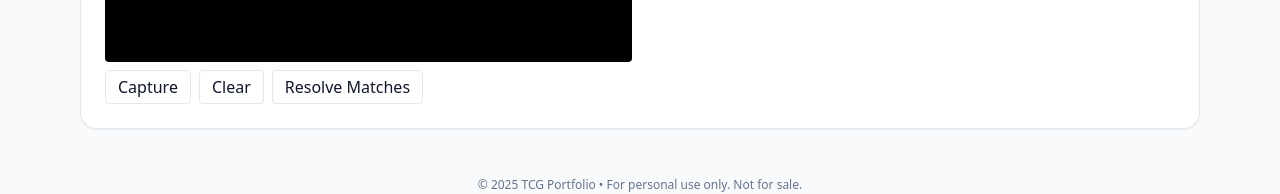
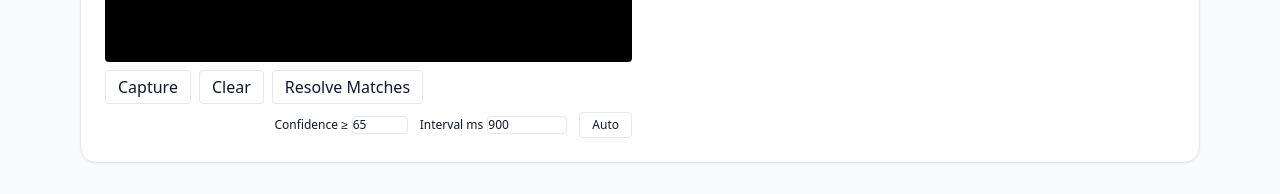
Before and after one commit to Epetaway/mtg-proxy-generator, a React (Vite) app in the folder client/: page /scan in a window 1280 px wide. Shown: the part 396-590 px from the top of the page. Built offline with nearby package versions, Linux system fonts and the light colour scheme; no server answers.

Commit message:
feat(scanner): add confidence scoring and Auto Capture with threshold/interval on Batch Scan

```diff
--- a/client/src/components/ScanModal.tsx
+++ b/client/src/components/ScanModal.tsx
@@ -47,12 +47,12 @@ export default function ScanModal({ open, onClose, onRecognized }: ScanModalProp
     try {
       const bmp = await createImageBitmap(canvas);
       const worker = new Worker(new URL('../workers/ocrWorker.ts', import.meta.url), { type: 'module' });
-      const text: string = await new Promise((resolve, reject) => {
+      const { text, confidence } = await new Promise<{text:string; confidence:number}>((resolve, reject) => {
         const timeout = setTimeout(() => reject(new Error('OCR timeout')), 15000);
         worker.onmessage = (ev: MessageEvent<any>) => {
           if (ev.data?.type === 'result') {
             clearTimeout(timeout);
-            resolve(ev.data.text || '');
+            resolve({ text: ev.data.text || '', confidence: Number(ev.data.confidence || 0) });
             worker.terminate();
           }
         };
--- a/client/src/pages/BatchScanPage.tsx
+++ b/client/src/pages/BatchScanPage.tsx
@@ -14,6 +14,10 @@ export default function BatchScanPage() {
   const [error, setError] = useState<string | null>(null);
   const [candidates, setCandidates] = useState<string[]>([]);
   const [resolved, setResolved] = useState<{query: string; match: CardIdentity | null}[]>([]);
+  const [autoRunning, setAutoRunning] = useState(false);
+  const [threshold, setThreshold] = useState(65); // OCR confidence 0-100
+  const [intervalMs, setIntervalMs] = useState(900);
+  const loopRef = useRef<number | null>(null);
 
   useEffect(() => {
     (async () => {
@@ -45,17 +49,18 @@ export default function BatchScanPage() {
     try {
       const bmp = await createImageBitmap(canvas);
       const worker = new Worker(new URL('../workers/ocrWorker.ts', import.meta.url), { type: 'module' });
-      const text: string = await new Promise((resolve, reject) => {
+      const { text, confidence } = await new Promise<{text:string; confidence:number}>((resolve, reject) => {
         const timeout = setTimeout(() => reject(new Error('OCR timeout')), 15000);
         worker.onmessage = (ev: MessageEvent<any>) => {
           if (ev.data?.type === 'result') {
             clearTimeout(timeout);
-            resolve(ev.data.text || '');
+            resolve({ text: ev.data.text || '', confidence: Number(ev.data.confidence || 0) });
             worker.terminate();
           }
         };
         worker.postMessage({ type: 'ocr', image: bmp }, [bmp]);
       });
+      if (confidence < threshold) return; // too low confidence
       const lines = (text || '')
         .split(/\n+/)
         .map(l => l.replace(/[^A-Za-z0-9:'\- ]+/g, ' ').trim())
@@ -71,6 +76,22 @@ export default function BatchScanPage() {
       setError(e.message || 'OCR failed');
     } finally {
       setBusy(false);
+    }
+  }
+
+  function startAuto() {
+    if (autoRunning) return;
+    setAutoRunning(true);
+    loopRef.current = self.setInterval(() => {
+      captureOnce().catch(() => {});
+    }, intervalMs);
+  }
+
+  function stopAuto() {
+    setAutoRunning(false);
+    if (loopRef.current) {
+      clearInterval(loopRef.current);
+      loopRef.current = null;
     }
   }
 
@@ -123,10 +144,23 @@ export default function BatchScanPage() {
           <div className="aspect-video bg-black rounded overflow-hidden">
             <video ref={videoRef} className="w-full h-full object-contain" />
           </div>
-          <div className="mt-2 flex gap-2">
+          <div className="mt-2 flex flex-wrap gap-2 items-center">
             <button className="rounded border px-3 py-1" onClick={captureOnce} disabled={busy}>Capture</button>
             <button className="rounded border px-3 py-1" onClick={() => { setCandidates([]); setResolved([]); }}>Clear</button>
             <button className="rounded border px-3 py-1" onClick={resolveMatches} disabled={!candidates.length}>Resolve Matches</button>
+            <div className="flex items-center gap-1 text-xs ml-auto">
+              <label>Confidence ≥
+                <input type="number" className="ml-1 w-14 border rounded" value={threshold} onChange={e => setThreshold(Math.min(100, Math.max(0, Number(e.target.value))))} />
+              </label>
+              <label className="ml-2">Interval ms
+                <input type="number" className="ml-1 w-20 border rounded" value={intervalMs} onChange={e => setIntervalMs(Math.max(200, Number(e.target.value)))} />
+              </label>
+              {!autoRunning ? (
+                <button className="ml-2 rounded border px-3 py-1" onClick={startAuto}>Auto</button>
+              ) : (
+                <button className="ml-2 rounded border px-3 py-1" onClick={stopAuto}>Stop</button>
+              )}
+            </div>
           </div>
           {error && <div className="mt-2 text-xs text-rose-600">{error}</div>}
           <canvas ref={canvasRef} className="hidden" />
--- a/client/src/workers/ocrWorker.ts
+++ b/client/src/workers/ocrWorker.ts
@@ -8,6 +8,7 @@ export type OcrRequest = {
 export type OcrResponse = {
   type: 'result';
   text: string;
+  confidence: number;
 };
 
 declare const self: DedicatedWorkerGlobalScope & typeof globalThis;
@@ -88,5 +89,6 @@ self.onmessage = async (ev: MessageEvent<OcrRequest>) => {
   const Tesseract: any = (self as any).Tesseract;
   const result = await Tesseract.recognize(roiCanvas, 'eng', { logger: () => {} });
   const text = (result?.data?.text || '').toString();
-  self.postMessage({ type: 'result', text } as OcrResponse);
+  const confidence: number = Number(result?.data?.confidence || 0);
+  self.postMessage({ type: 'result', text, confidence } as OcrResponse);
 };
```
